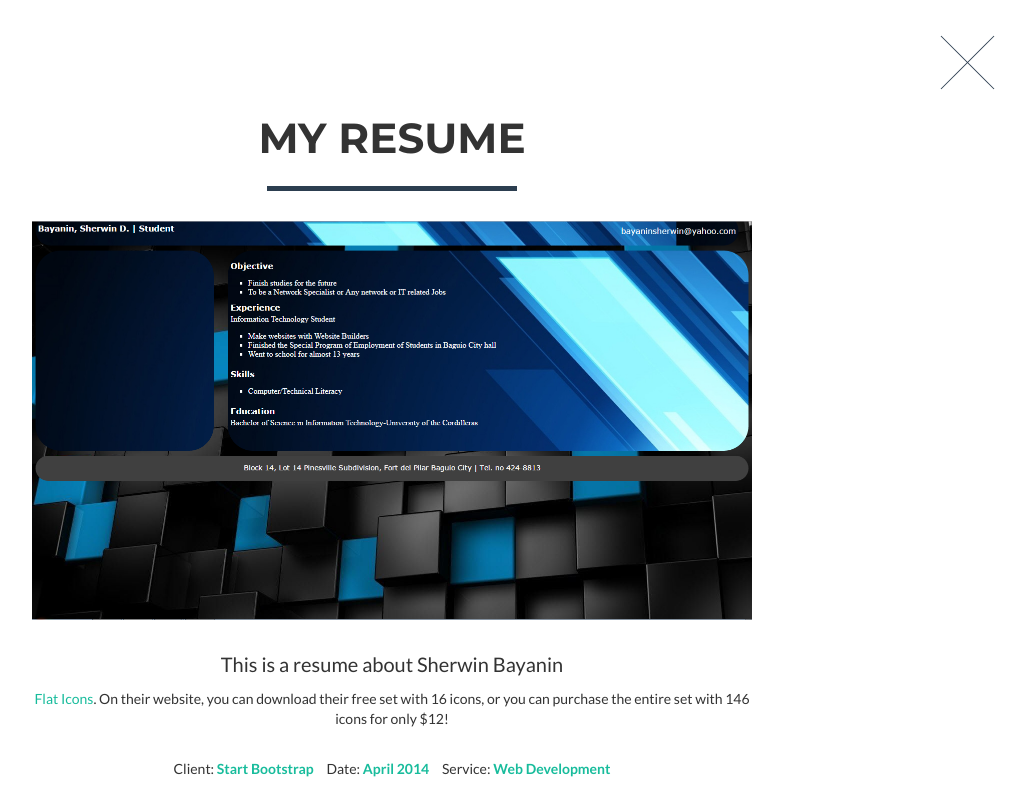
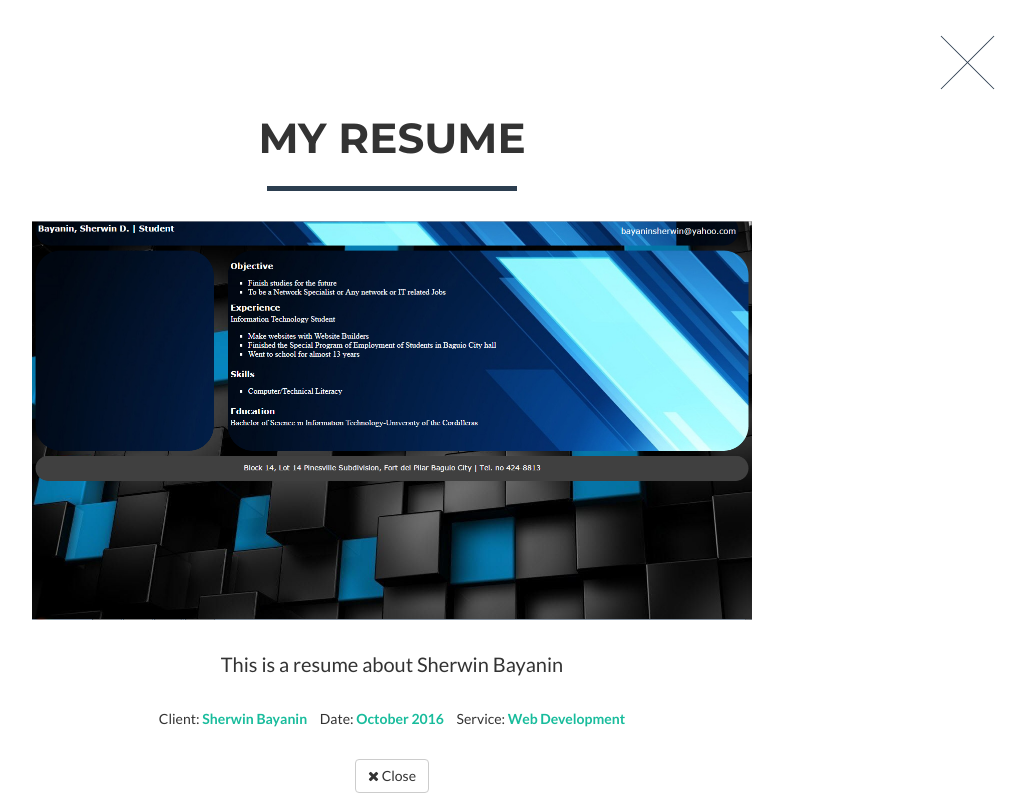
Before and after one commit to SherwinBayanin/sherwinbayanin.github.io, a website: page index.html in a window 1280 px wide. Both pictures are taken after a click on the link 250 px from the left and 1215 px from the top of the page. Shown: the part 815-1615 px from the top of the page, without its empty margins (248-1274 px from the left). Drawn offline with nearby package versions, Linux system fonts and the light colour scheme.

Commit message:
Update index.html

```diff
--- a/index.html
+++ b/index.html
@@ -257,14 +257,14 @@
                             <h2>My Resume </h2>
                             <hr class="star-primary">
                             <img src="Resume.PNG" class="img-responsive img-centered" alt="">
-                            <p>This is a resume about Sherwin Bayanin</p>    <a href="https://sellfy.com/p/8Q9P/jV3VZ/">Flat Icons</a>. On their website, you can download their free set with 16 icons, or you can purchase the entire set with 146 icons for only $12!</p>
+                            <p>This is a resume about Sherwin Bayanin</p>
                             <ul class="list-inline item-details">
                                 <li>Client:
-                                    <strong><a href="http://startbootstrap.com">Start Bootstrap</a>
+                                    <strong><a href="http://startbootstrap.com">Sherwin Bayanin</a>
                                     </strong>
                                 </li>
                                 <li>Date:
-                                    <strong><a href="http://startbootstrap.com">April 2014</a>
+                                    <strong><a href="http://startbootstrap.com">October 2016</a>
                                     </strong>
                                 </li>
                                 <li>Service:
```
